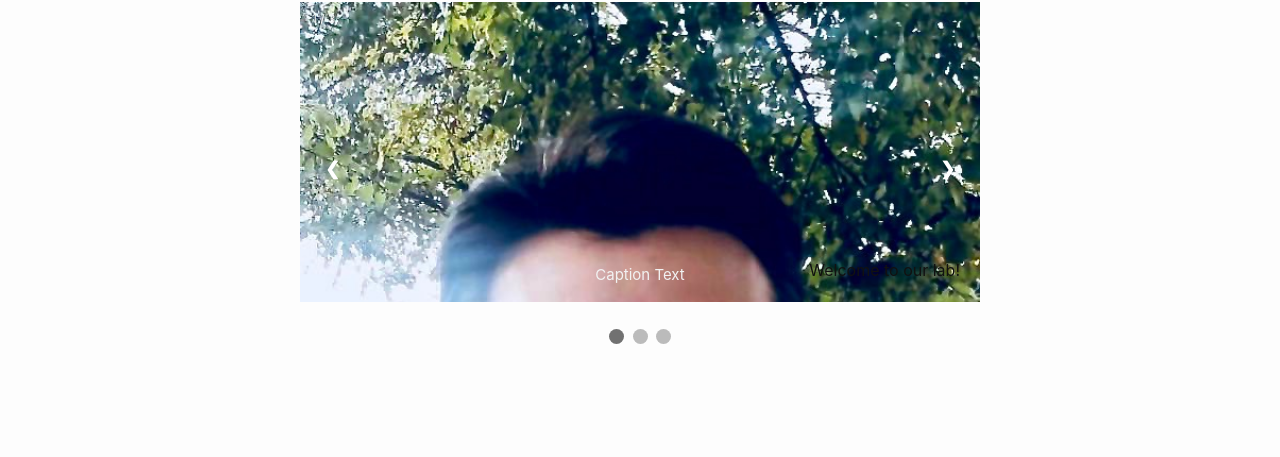
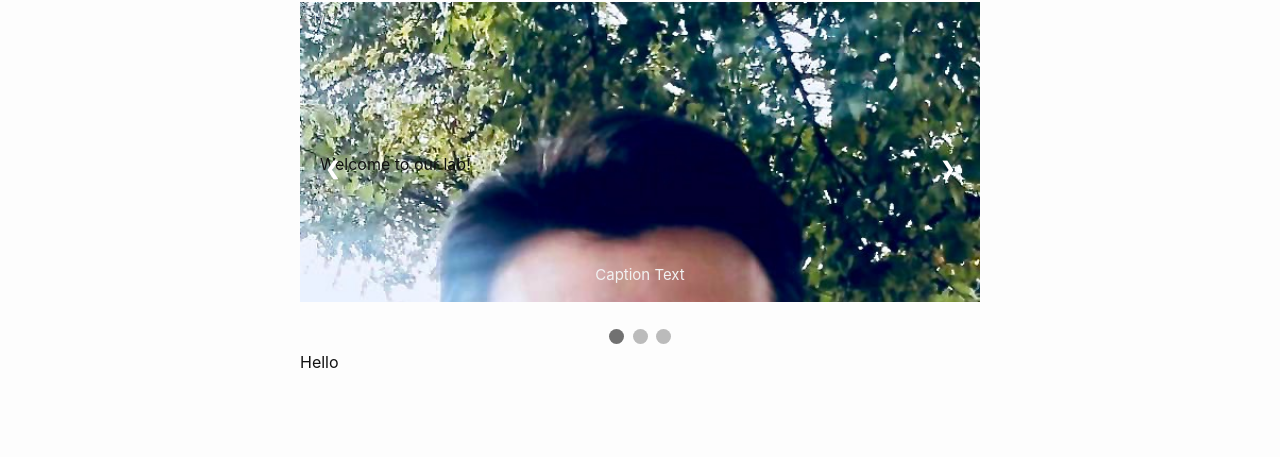
Before and after one commit to arcraik/neuroexo-website, a Jekyll site: the page built from carousel.md, in a window 1280 px wide. Shown: the part 118-575 px from the top of the page. Built offline with Jekyll 4.4.1, drawn with Linux system fonts in a browser that asks for light colours; our own code applies the rules of GitHub Pages for plain Markdown files; part of the change alters nothing that is shown.

Commit message:
Update carousel.md

```diff
--- a/carousel.md
+++ b/carousel.md
@@ -11,6 +11,7 @@
   <div class="numbertext">1 / 3</div>
   <img src="/photos/AKilicarslan.jpeg" style="width:100%">
   <div class="text">Caption Text</div>
+  <div class="carousel-text" style="position: absolute; top: 50%; left: 20px;">Welcome to our lab!</div>
 </div>
 
 <div class="mySlides fade">
@@ -28,7 +29,6 @@
 <a class="prev" onclick="plusSlides(-1)">&#10094;</a>
 <a class="next" onclick="plusSlides(1)">&#10095;</a>
 
-<div class="carousel-text" style="position: absolute; bottom: 20px; right: 20px;">Welcome to our lab!</div>
 </div>
 <br>
 
@@ -37,7 +37,7 @@
   <span class="dot" onclick="currentSlide(2)"></span>
   <span class="dot" onclick="currentSlide(3)"></span>
 </div>
-
+Hello
 <script src="/javascript/carousel.js"></script>
 
 </body>
```
